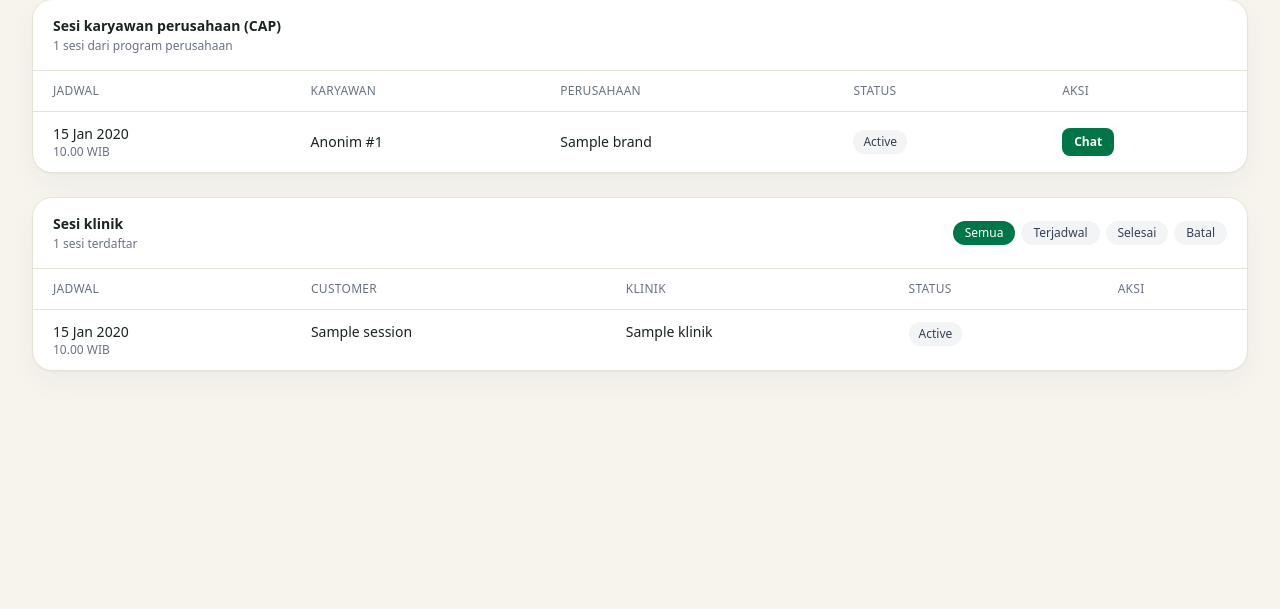
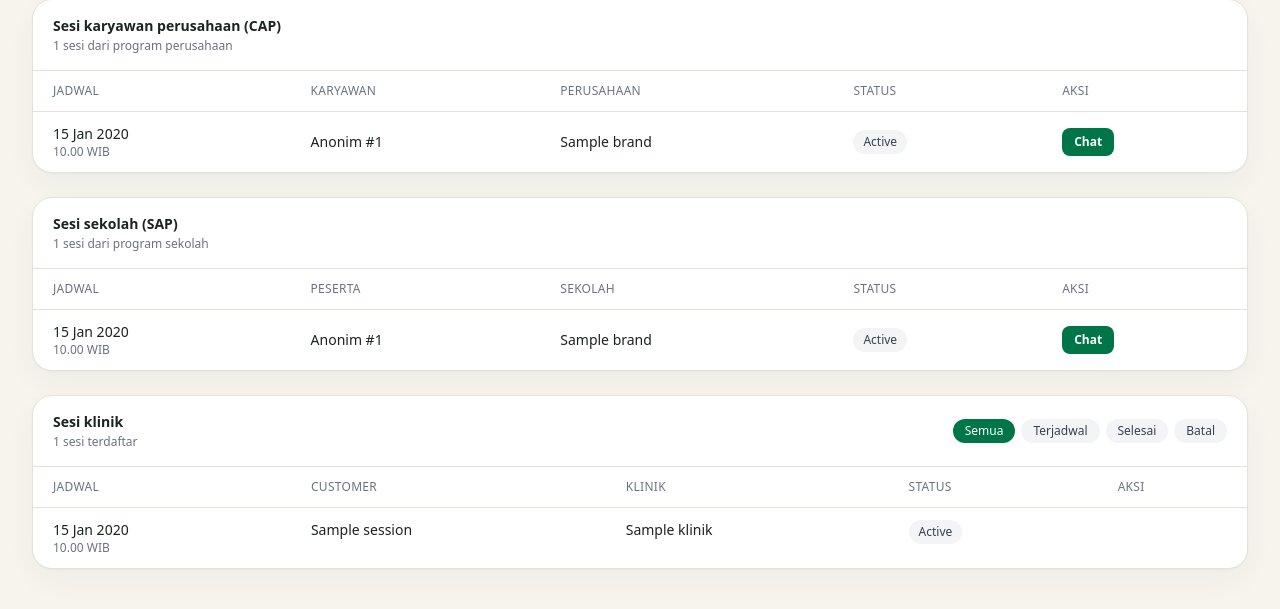
Before and after one commit to fauzan171/soluusi-b2company, a Laravel app: template resources/views/consultant/sessions.blade.php in a window 1280 px wide. Shown: the part 210-819 px from the top of the page. Before the commit the page ends 582 px from the top, so only its background shows below. Run offline with Laravel 12, Linux system fonts and the light colour scheme; the template is opened without the code that fills it: most values are stand-ins (such as "Sample title", 1, 10 or a date in 2020); style sheets or scripts are compiled from the project's sources.

Commit message:
fix: close SAP scheduling zombie, sekolah transcript retention, and HR complaint leak
Three reviewer blockers plus one privacy defect found while auditing the
employee account:

- SAP requests approved by BK had no path to a scheduled slot: consultant_id
  was set but scheduled_at stayed NULL forever, so chat stayed locked and the
  stale sweep (which needs consultant_id NULL) never touched them. Consultant
  portal now lists assigned school sessions and can set the slot.
- chat:purge-ended only covered perusahaan_sessions; school transcripts were
  retained indefinitely despite the same 24h promise.
- SAP commission counted Sekolah::sessions(), which deliberately excludes
  staff for BK wellbeing aggregates — staff sessions that really happened
  earned no commission. Count now uses SekolahSession directly.
- HR review rendered the employee's free-text complaint, contradicting the
  promise in the employee portal that only the employee and consultant see it.
  The body is no longer rendered for HR; the assigned consultant reads it in
  the chat room instead.
- chat/room.blade.php used the inline @php(...) form next to a block @php,
  which swallowed the block and left $endUrl undefined — the CAP chat room
  returned 500 for every employee and consultant.

Tests: 440 passing, 1572 assertions. Each fix proved RED first (stash the
fix, watch the new test fail, restore).

Co-Authored-By: Claude Code <noreply@anthropic.com>

```diff
--- a/app/Http/Controllers/Associate/DashboardController.php
+++ b/app/Http/Controllers/Associate/DashboardController.php
@@ -64,7 +64,11 @@ class DashboardController extends Controller
                     ];
                     $completed = $counts['sinceMou'];
                 } else {
-                    $doneCount = $tenant->sessions()->whereNotNull('completed_at')->count();
+                    // SAP: komisi menghitung SEMUA sesi selesai termasuk staf; Sekolah::sessions()
+                    // mengecualikan staf demi agregat wellbeing BK, jadi jangan dipakai di sini.
+                    $doneCount = $slug === 'sap'
+                        ? \App\Models\Sekolah\SekolahSession::where('sekolah_id', $tenant->id)->whereNotNull('completed_at')->count()
+                        : $tenant->sessions()->whereNotNull('completed_at')->count();
                     $activated = $tenant->mou_at !== null;
                     $progress = [];
                     foreach ($stages as $stage => $defStage) {
--- a/app/Http/Controllers/Sekolah/ChatController.php
+++ b/app/Http/Controllers/Sekolah/ChatController.php
@@ -79,7 +79,8 @@ class ChatController extends Controller
         PervormaService::evaluate('sap', $session->sekolah);
         GenerateSessionSummary::dispatch($session->id, 'sekolah');
 
-        return redirect()->route('consultant.sekolah.chat', $session)->with('success', 'Sesi diakhiri.');
+        // Redirect ke daftar sesi, bukan room: policy chat() menolak sesi done.
+        return redirect()->route('consultant.sessions')->with('success', 'Sesi diakhiri.');
     }
 
     /** Siswa: akhiri sesi (mark done) — mirror employeeEnd CAP. */
@@ -94,7 +95,8 @@ class ChatController extends Controller
         PervormaService::evaluate('sap', $session->sekolah);
         GenerateSessionSummary::dispatch($session->id, 'sekolah');
 
-        return redirect()->route($prefix.'.chat', $session)
+        // Redirect ke portal, bukan room: policy chat() menolak sesi done.
+        return redirect()->route($prefix === 'sekolah' ? 'sekolah.student' : 'sekolah.staff')
             ->with('success', 'Sesi diakhiri. Silakan beri rating.');
     }
 
--- a/resources/views/consultant/sessions.blade.php
+++ b/resources/views/consultant/sessions.blade.php
@@ -63,6 +63,64 @@
                                 <select name="schedule_id" required class="text-xs border border-[#e7e2d9] rounded-lg px-2 py-1.5 focus:outline-none focus:border-pine-400" onchange="this.form.submit()">
                                     <option value="">Set jadwal…</option>
                                     @foreach(\App\Services\BookingService::available('perusahaan', $cs->perusahaan_id) as $slot)
+                                    <option value="{{ $slot->id }}">{{ $slot->started_at->translatedFormat('d M H.i') }}</option>
+                                    @endforeach
+                                </select>
+                            </form>
+                            @endif
+                        </div>
+                    </td>
+                </tr>
+                @endforeach
+            </tbody>
+        </table>
+    </div>
+</section>
+@endif
+
+@if($schoolSessions->isNotEmpty())
+<section class="portal-card overflow-hidden mb-6">
+    <header class="px-5 py-4 border-b border-[#e7e2d9]">
+        <h2 class="text-sm font-semibold text-ink">Sesi sekolah (SAP)</h2>
+        <p class="text-xs text-gray-500 mt-0.5">{{ $schoolSessions->count() }} sesi dari program sekolah</p>
+    </header>
+    <div class="overflow-x-auto">
+        <table class="w-full text-sm">
+            <thead>
+                <tr class="border-b border-[#e7e2d9] text-left text-xs uppercase tracking-wide text-gray-500">
+                    <th class="px-5 py-3 font-medium">Jadwal</th>
+                    <th class="px-5 py-3 font-medium">Peserta</th>
+                    <th class="px-5 py-3 font-medium">Sekolah</th>
+                    <th class="px-5 py-3 font-medium">Status</th>
+                    <th class="px-5 py-3 font-medium">Aksi</th>
+                </tr>
+            </thead>
+            <tbody class="divide-y divide-[#f1ede4]">
+                @foreach($schoolSessions as $ss)
+                <tr class="{{ !$ss->scheduled_at ? 'bg-terra-50/60' : 'hover:bg-pine-50/40' }} transition-colors">
+                    <td class="px-5 py-3 whitespace-nowrap">
+                        @if($ss->scheduled_at)
+                            <span class="font-medium text-ink">{{ $ss->scheduled_at->translatedFormat('d M Y') }}</span>
+                            <span class="text-gray-500 text-xs block">{{ $ss->scheduled_at->translatedFormat('H.i') }} WIB</span>
+                        @else
+                            <span class="inline-flex items-center rounded-full px-2 py-0.5 text-xs font-medium bg-terra-100 text-terra-800">Belum dijadwalkan</span>
+                        @endif
+                    </td>
+                    <td class="px-5 py-3">Anonim #{{ $ss->student_id }}</td>
+                    <td class="px-5 py-3">{{ $ss->sekolah?->brand ?? '—' }}</td>
+                    <td class="px-5 py-3">
+                        <span class="inline-flex items-center rounded-full px-2.5 py-1 text-xs font-medium {{ $badge($ss->status) }}">{{ $label($ss->status) }}</span>
+                    </td>
+                    <td class="px-5 py-3">
+                        <div class="flex flex-wrap items-center gap-2">
+                            @if($ss->scheduled_at)
+                            <a href="{{ route('consultant.sekolah.chat', $ss) }}" class="inline-flex items-center rounded-lg bg-pine-700 px-3 py-1.5 text-xs font-semibold text-white hover:bg-pine-800 transition-colors">Chat</a>
+                            @elseif($ss->status === 'scheduled')
+                            <form method="POST" action="{{ route('consultant.sekolah.schedule', $ss) }}">
+                                @csrf
+                                <select name="schedule_id" required class="text-xs border border-[#e7e2d9] rounded-lg px-2 py-1.5 focus:outline-none focus:border-pine-400" onchange="this.form.submit()">
+                                    <option value="">Set jadwal…</option>
+                                    @foreach(\App\Services\BookingService::available('sekolah', $ss->sekolah_id) as $slot)
                                     <option value="{{ $slot->id }}">{{ $slot->started_at->translatedFormat('d M H.i') }}</option>
                                     @endforeach
                                 </select>
--- a/routes/web.php
+++ b/routes/web.php
@@ -175,6 +175,7 @@ Route::prefix('consultant')->as('consultant.')->middleware(['auth', 'role:consul
     Route::post('/sekolah-sessions/{session}/chat', [\App\Http\Controllers\Sekolah\ChatController::class, 'consultantStore'])->middleware('throttle:60,1')->name('sekolah.chat.store');
     Route::post('/sekolah-sessions/{session}/start', [\App\Http\Controllers\Sekolah\ChatController::class, 'consultantStart'])->name('sekolah.chat.start');
     Route::post('/sekolah-sessions/{session}/end', [\App\Http\Controllers\Sekolah\ChatController::class, 'consultantEnd'])->name('sekolah.chat.end');
+    Route::post('/sekolah-sessions/{session}/schedule', [\App\Http\Controllers\Klinik\SessionController::class, 'scheduleSekolah'])->middleware('throttle:10,1')->name('sekolah.schedule');
 });
 
 // --- Associate (HAP) dashboard — see own clinics + commission tracking ---
```
Also changed, not shown: app/Console/Commands/PurgeEndedChatTranscripts.php (+15 -8 lines), app/Http/Controllers/Klinik/SessionController.php (+36 -1 lines), app/Services/PervormaService.php (+6 -1 lines), resources/views/chat/room.blade.php (+10 -1 lines), resources/views/perusahaan/hr-review.blade.php (+4 -3 lines), tests/Feature/ChatPurgeTest.php (+30 -0 lines), tests/Feature/HrReviewTest.php (+5 -2 lines), tests/Feature/Perusahaan/RequestNotesPrivacyTest.php (added, +118 -0 lines), tests/Feature/Sekolah/SekolahPervormaTriggerTest.php (+47 -0 lines), tests/Feature/Sekolah/SekolahScheduleSekolahTest.php (added, +136 -0 lines).
